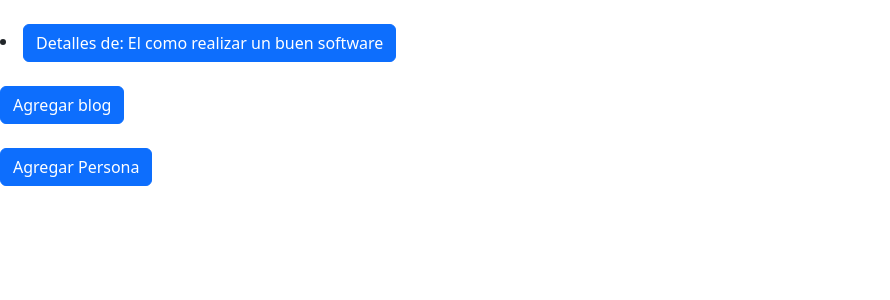
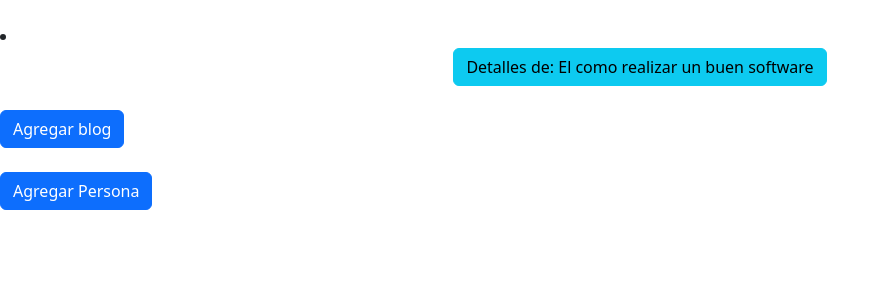
Before and after one commit to Jmansicidor/Entrega_uno, a Django app: page /blog/lista in a window 1280 px wide. Shown: the top 300 px of the page, without its empty margins (0-890 px from the left). Run offline with Django 4.2, Linux system fonts and the light colour scheme; data comes from the database, SQL or seed files in the repository; some libraries are stand-ins or nearby versions.

Commit message:
se agrega contenedor

```diff
--- a/Entrega_uno/blog_web/templates/blog_web/blogList.html
+++ b/Entrega_uno/blog_web/templates/blog_web/blogList.html
@@ -13,7 +13,8 @@
 
     {% block content %}
 
-        <a href="{% url 'blog_detail' blog.id %}"><button type="button" class="btn btn-primary">Detalles de: {{blog.titulo}}</button></a>
+<div class="container text-center">
+        <a href="{% url 'blog_detail' blog.id %}"><button type="button" class="btn btn-info">Detalles de: {{blog.titulo}}</button></a>
 
 
 
@@ -23,7 +24,7 @@
 
           <a href="{% url 'blog_update' blog.id %}"><button type="button" class="btn btn-primary">Actualizar</button></a>
 
-
+</div>
         {% endif %}
 
         {% endblock %}
```
